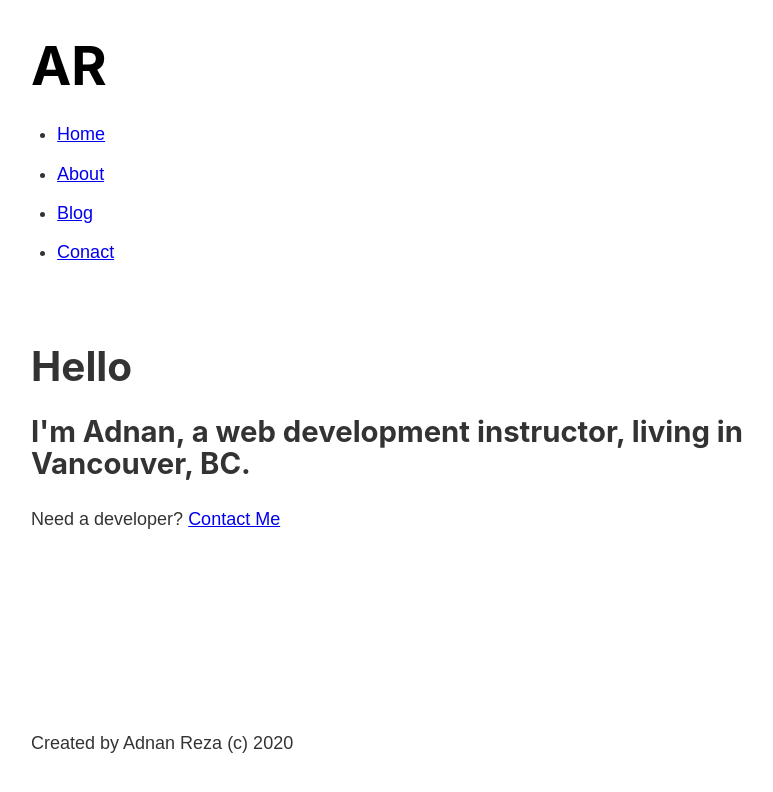
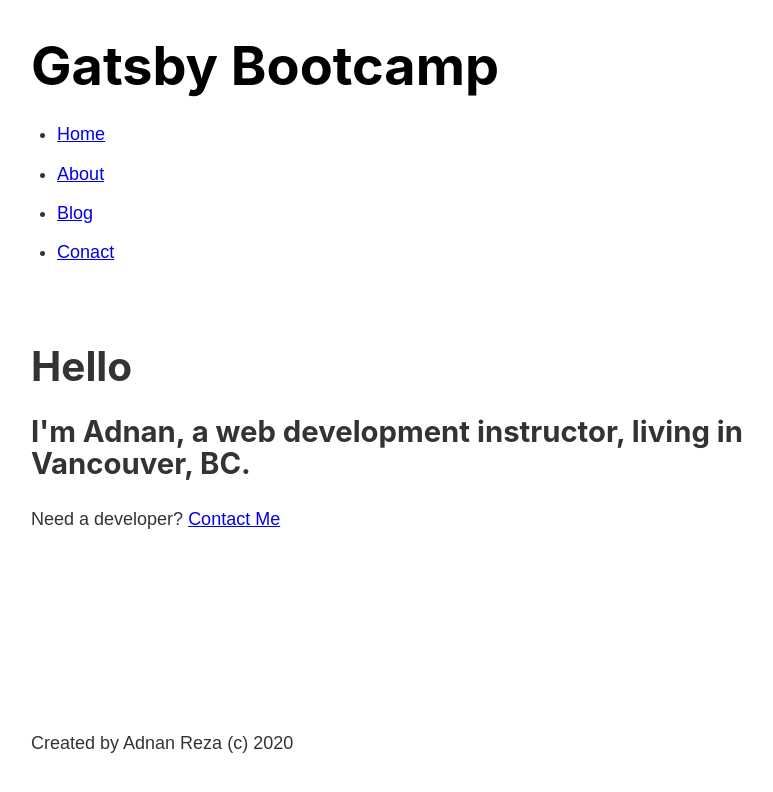
Before and after one commit to adnanreza/gatsbyJSBootcamp, a Gatsby site: page / in a window 1280 px wide. Shown: the whole page, without its empty margins (252-1025 px from the left). Built offline with nearby package versions, Linux system fonts and the light colour scheme; Gatsby itself is replaced by a stand-in of ours.

Commit message:
Used graphQL to pull data from config to header and footer

```diff
--- a/gatsby-config.js
+++ b/gatsby-config.js
@@ -5,6 +5,10 @@
  */
 
 module.exports = {
+  siteMetadata: {
+    title: "Gatsby Bootcamp",
+    author: "Adnan Reza",
+  },
   /* Your site config here */
   plugins: ["gatsby-plugin-sass"],
 }
--- a/src/components/footer.js
+++ b/src/components/footer.js
@@ -1,9 +1,20 @@
 import React from "react"
+import { graphql, useStaticQuery } from "gatsby"
 
 const Footer = () => {
+  const data = useStaticQuery(graphql`
+    query {
+      site {
+        siteMetadata {
+          author
+        }
+      }
+    }
+  `)
+
   return (
     <footer>
-      <p>Created by Adnan Reza (c) 2020</p>
+      <p>Created by {data.site.siteMetadata.author} (c) 2020</p>
     </footer>
   )
 }
--- a/src/components/header.js
+++ b/src/components/header.js
@@ -1,13 +1,23 @@
 import React from "react"
-import { Link } from "gatsby"
+import { Link, graphql, useStaticQuery } from "gatsby"
 import headerStyles from "./header.module.scss"
 
 const Header = () => {
+  const data = useStaticQuery(graphql`
+    query {
+      site {
+        siteMetadata {
+          title
+          author
+        }
+      }
+    }
+  `)
   return (
     <header className={headerStyles.header}>
       <h1>
         <Link className={headerStyles.title} to="/">
-          AR
+          {data.site.siteMetadata.title}
         </Link>
       </h1>
       <nav>
```
